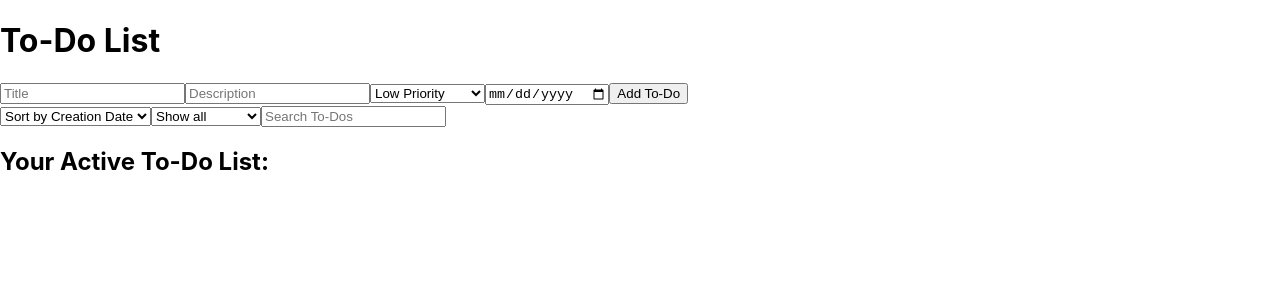
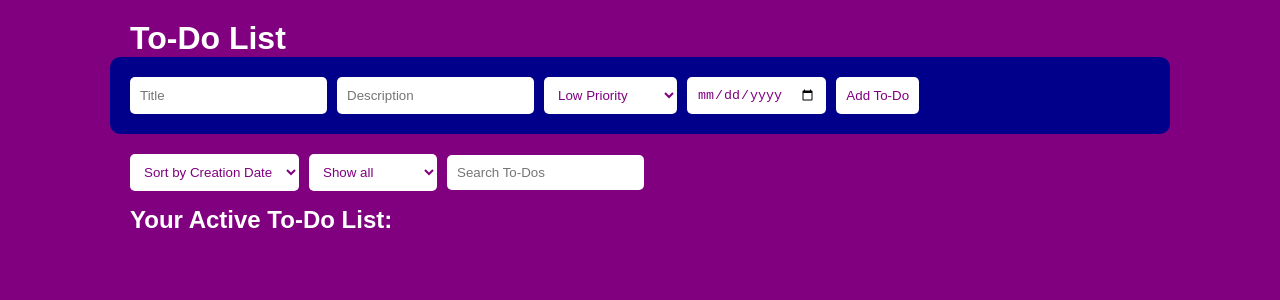
Before and after one commit to tijana333/react-app, a React (Create React App) app: page / in a window 1280 px wide. Shown: the top 300 px of the page. Built offline with nearby package versions, Linux system fonts and the light colour scheme.

Commit message:
TDL-4: Current CSS changes

```diff
--- a/src/App.css
+++ b/src/App.css
@@ -1,38 +1,107 @@
-.App {
-  text-align: center;
+* {
+  padding: 0;
+  margin: 0;
+  box-sizing: border-box;
 }
 
-.App-logo {
-  height: 40vmin;
-  pointer-events: none;
-}
-
-@media (prefers-reduced-motion: no-preference) {
-  .App-logo {
-    animation: App-logo-spin infinite 20s linear;
-  }
-}
-
-.App-header {
-  background-color: #282c34;
-  min-height: 100vh;
-  display: flex;
-  flex-direction: column;
-  align-items: center;
-  justify-content: center;
-  font-size: calc(10px + 2vmin);
+body {
+  background-color: #800080;
+  font-family: Arial, sans-serif;
   color: white;
 }
 
-.App-link {
-  color: #61dafb;
+h1,
+h2,
+h3 {
+  color: white;
+  margin-left: 20px;
 }
 
-@keyframes App-logo-spin {
-  from {
-    transform: rotate(0deg);
-  }
-  to {
-    transform: rotate(360deg);
-  }
+.App {
+  max-width: 1100px;
+  margin: 0 auto;
+  padding: 20px;
 }
+
+ul {
+  list-style-type: none;
+  padding: 0;
+}
+
+li {
+  background-color: #00008b;
+  padding: 15px;
+  margin: 10px 0;
+  border-radius: 8px;
+}
+
+form {
+  display: flex;
+  flex-wrap: wrap;
+  background-color: #00008b;
+  padding: 20px;
+  border-radius: 10px;
+  margin-bottom: 20px;
+  width: 100%;
+  box-sizing: border-box;
+}
+
+.form-group {
+  display: flex;
+  flex-direction: column;
+  flex: 1 1 45%;
+  margin-right: 20px;
+  margin-bottom: 20px;
+}
+
+.input-container {
+  margin-bottom: 20px;
+}
+input[type="text"],
+input[type="date"],
+select {
+  padding: 10px;
+  border-radius: 5px;
+  border: none;
+  color: #800080;
+  background-color: white;
+  margin-right: 10px;
+}
+
+button {
+  padding: 10px;
+  margin-right: 5px;
+  background-color: white;
+  color: #800080;
+  border: none;
+  border-radius: 5px;
+  cursor: pointer;
+}
+
+button:hover {
+  background-color: #dcdcdc;
+}
+
+.button.add-todo {
+  align-self: flex-end;
+  margin-left: auto;
+}
+
+input[type="text"]:focus,
+input[type="date"]:focus,
+select:focus {
+  outline: none;
+  border: 2px solid #dcdcdc;
+}
+
+.filter-container {
+  margin-bottom: 15px;
+  margin-left: 20px;
+}
+
+.select-group {
+  display: flex;
+  justify-content: space-between;
+  flex: 1;
+  margin-bottom: 20px;
+}
--- a/src/App.js
+++ b/src/App.js
@@ -1,4 +1,5 @@
 import React, { useState, useEffect } from "react";
+import "./App.css";
 
 function App() {
   const [todos, setTodos] = useState([]);
@@ -38,7 +39,6 @@ function App() {
       return false;
     }
 
-    // Provera da ne mogu da se unesu samo brojevi
     const titleIsValid = isNaN(newTodo.title);
     const descriptionIsValid = isNaN(newTodo.description);
 
@@ -218,6 +218,7 @@ function App() {
   return (
     <div className="App">
       <h1>To-Do List</h1>
+      <div className="form-container">
         <form onSubmit={handleSubmit}>
           <input
             type="text"
@@ -254,7 +255,9 @@ function App() {
           <button type="submit">Add To-Do</button>
           {errorMessage && <p style={{ color: "red" }}>{errorMessage}</p>}
         </form>
+      </div>
 
+      <div className="filter-container">
         <select value={sortBy} onChange={(e) => setSortBy(e.target.value)}>
           <option value="creationDate">Sort by Creation Date</option>
           <option value="priority">Sort by Priority</option>
@@ -274,7 +277,7 @@ function App() {
           value={searchQuery}
           onChange={(e) => setSearchQuery(e.target.value)}
         />
-
+      </div>
       {searchQuery && (
         <ul>
           {filteredTodos().map((todo, index) => (
@@ -289,7 +292,7 @@ function App() {
           ))}
         </ul>
       )}
-
+      <div className="todos-container">
         <h2>Your Active To-Do List:</h2>
         <ul>
           {filteredAndSortedTodos().map((todo) => (
@@ -375,6 +378,7 @@ function App() {
           ))}
         </ul>
       </div>
+    </div>
   );
 }
 export default App;
```
Lines whose indentation alone changed are shown as unchanged.
